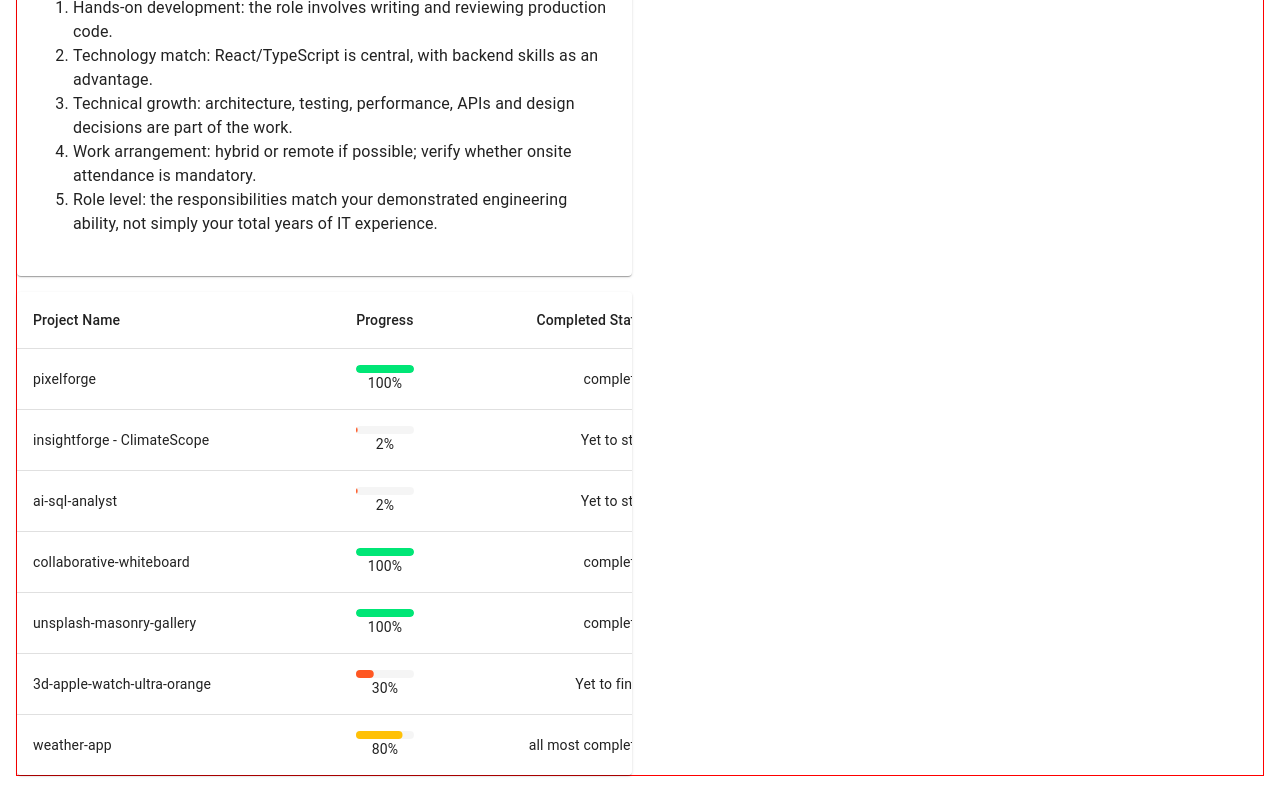
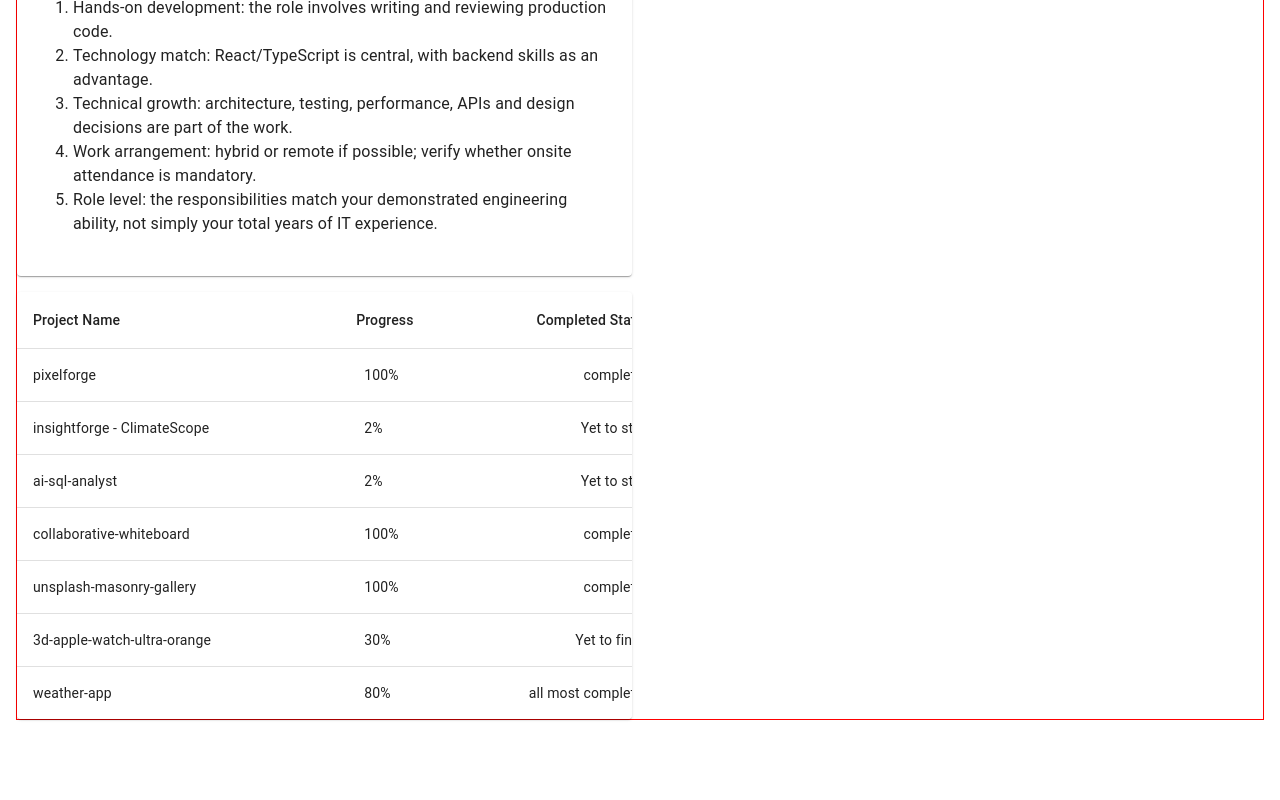
Before and after one commit to pramodboda/developer-analytics, a React (Vite) app in the folder client/: page /tech/career-goals in a window 1280 px wide. Shown: the part 3073-3873 px from the top of the page. After the commit the page ends 3817 px from the top, so only its background shows below. Built offline with nearby package versions, Linux system fonts and the light colour scheme.

Commit message:
UPDATE: UI

```diff
--- a/client/src/app/pages/Tech/CareerGoals/PortfolioProjectsTracker.tsx
+++ b/client/src/app/pages/Tech/CareerGoals/PortfolioProjectsTracker.tsx
@@ -57,7 +57,9 @@ export default function PortfolioProjectsTracker() {
               </TableCell>
 
               <TableCell align="center" sx={{ width: "30px" }}>
-                <Stack sx={{flexDirection:"column"}}>
+                <Stack direction="row"
+    alignItems="center"
+    spacing={1}>
                   <LinearProgress
                     variant="determinate"
                     value={Math.min(100, Math.max(0, row.progress))}
```
